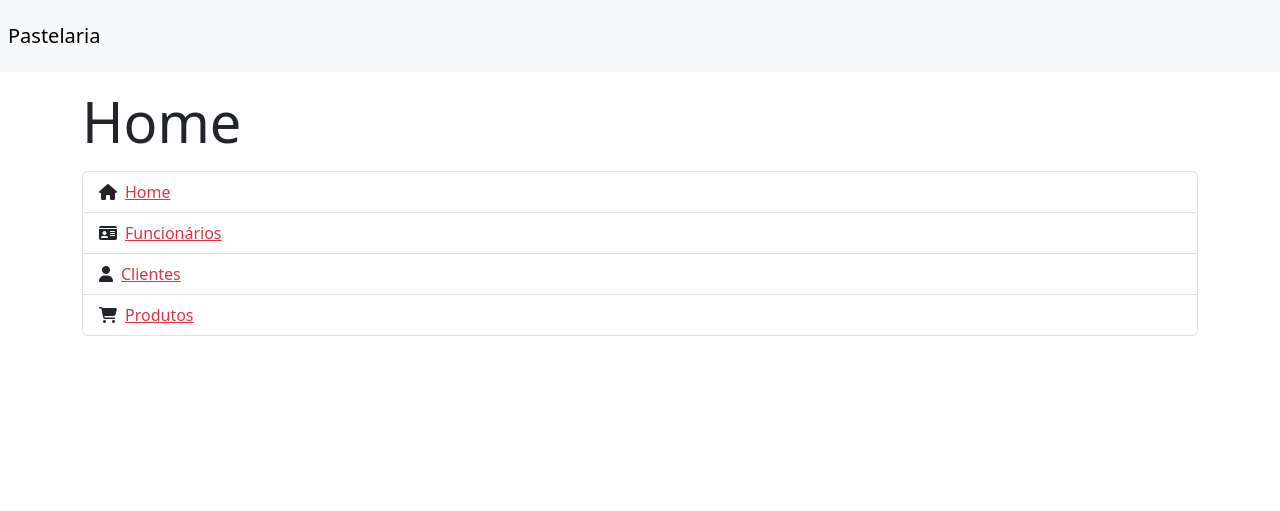
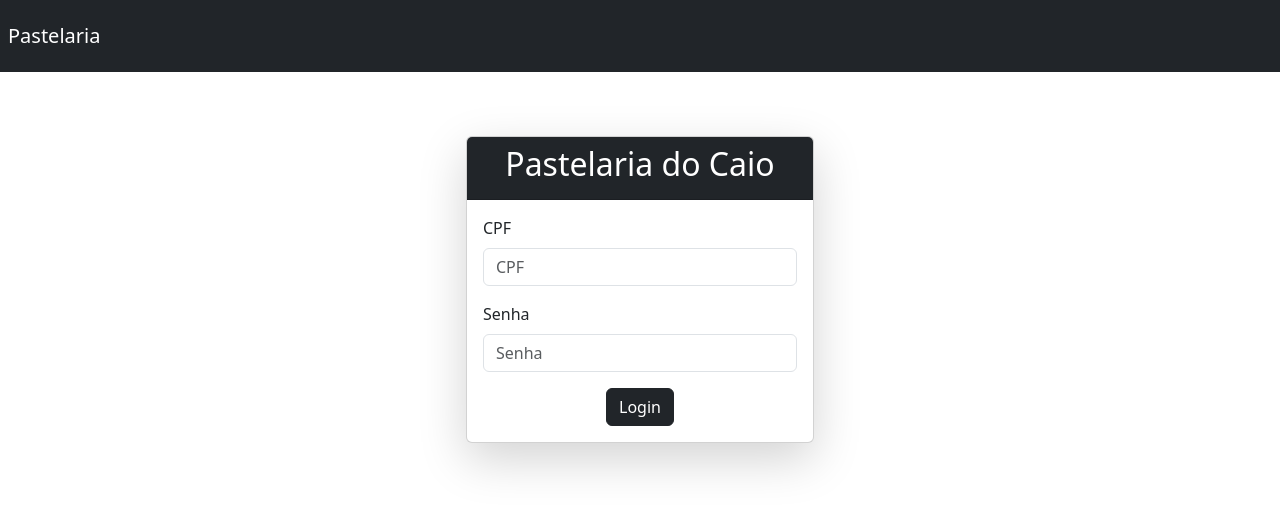
Before and after one commit to caiomoreiradc/comandas_appnovo, a Flask app: page / in a window 1280 px wide. Shown: the top 511 px of the page. Run offline with Flask 3, Linux system fonts and the light colour scheme; some libraries are stand-ins or nearby versions.

Commit message:
Atividade3

```diff
--- a/src/main.py
+++ b/src/main.py
@@ -1,20 +1,33 @@
-from flask import Flask
+from flask import Flask, session
+import os
 
-# import blueprint criado
 from mod_funcionario.funcionario import bp_funcionario
 from mod_cliente.cliente import bp_cliente
 from mod_index.index import bp_index
 from mod_produto.produto import bp_produto
 from mod_erro.erro import bp_erro
+from mod_login.login import bp_login
+
+
 
 app = Flask(__name__)
-# registro das rotas do blueprint
+
+app.secret_key = os.urandom(12).hex()
+
 app.register_blueprint(bp_funcionario)
+app.register_blueprint(bp_login)
 app.register_blueprint(bp_cliente)
 app.register_blueprint(bp_index)
 app.register_blueprint(bp_produto)
 app.register_blueprint(bp_erro)
 
+
+app.config.update(
+  SESSION_COOKIE_SAMESITE='None',
+  SESSION_COOKIE_SECURE='True'
+)
+
+
 if __name__ == "__main__":
     """ Inicia o aplicativo WEB Flask """
     app.run(host='0.0.0.0', port=5000, debug=True)
--- a/src/mod_cliente/cliente.py
+++ b/src/mod_cliente/cliente.py
@@ -1,5 +1,6 @@
 from flask import Blueprint, render_template, request, redirect, url_for
 import requests
+from mod_login.login import validaSessao
 from funcoes import Funcoes
 from settings import HEADERS_API, ENDPOINT_CLIENTE
 
--- a/src/mod_cliente/templates/formListaCliente.html
+++ b/src/mod_cliente/templates/formListaCliente.html
@@ -5,7 +5,7 @@
 {% block content %}
     <h1 class="display-4">Clientes</h1>
     <form action="{{ url_for('cliente.formCliente') }}" method="GET">
-        <button class="btn btn-primary mb-3">Novo Cliente</button>
+        <button class="btn btn-dark mb-3">Novo Cliente</button>
     </form>
 
     <div class="table-responsive">
@@ -34,8 +34,8 @@
                     <td>{{ row['dia_fiado'] }}</td>
                     <td>{{ row['senha'] }}</td>
                     <td>
-                        <a href="#"><i class="fas fa-edit"></i></a>
-                        <a href="#"><i class="fas fa-trash"></i></a>
+                        <a href="#"><i class="fas fa-edit text-dark"></i></a>
+                        <a href="#"><i class="fas fa-trash text-dark"></i></a>
                     </td>
                 </tr>
                 {% endfor %}
--- a/src/mod_funcionario/funcionario.py
+++ b/src/mod_funcionario/funcionario.py
@@ -2,10 +2,12 @@ from flask import Blueprint, render_template, request, redirect, url_for
 import requests
 from funcoes import Funcoes
 from settings import HEADERS_API, ENDPOINT_FUNCIONARIO
+from mod_login.login import validaSessao
 bp_funcionario = Blueprint('funcionario', __name__, url_prefix="/funcionario", template_folder='templates')
 
 ''' rotas dos formulários '''
 @bp_funcionario.route('/', methods=['GET', 'POST'])
+@validaSessao
 def formListaFuncionario():
     try:
         response = requests.get(ENDPOINT_FUNCIONARIO, headers=HEADERS_API)
@@ -19,8 +21,12 @@ def formListaFuncionario():
 @bp_funcionario.route('/form-funcionario/', methods=['GET'])
 def formFuncionario():
     return render_template('formFuncionario.html')
+@validaSessao
+def formFuncionario():
+  return render_template('formFuncionario.html')
 
 @bp_funcionario.route('/insert', methods=['POST'])
+@validaSessao
 def insert():
     try:
         # dados enviados via FORM
--- a/src/mod_index/index.py
+++ b/src/mod_index/index.py
@@ -1,7 +1,10 @@
 from flask import Blueprint, render_template
-bp_index = Blueprint('index', __name__, url_prefix="/", template_folder='templates')
+from mod_login.login import validaSessao
+
+bp_index = Blueprint('index', __name__, url_prefix="/home", template_folder='templates')
 
 ''' rotas dos formulários '''
-@bp_index.route('/')
+@bp_index.route('/home')
+
 def formListaIndex():
     return render_template('formIndex.html'), 200
--- a/src/mod_index/templates/formIndex.html
+++ b/src/mod_index/templates/formIndex.html
@@ -5,10 +5,18 @@
 {% block content %}
     <h1 class="display-4">Home</h1>
 
+    <style>
+            a
+        {
+            text-decoration: none;
+        }
+    </style>
+
     <ul class="list-group mt-3">
-        <li class="list-group-item"><i class="fas fa-home me-2"></i><a href="{{ url_for('index.formListaIndex') }}"  class="text-danger">Home</a></li>
-        <li class="list-group-item"><i class="fa fa-id-card me-2"></i><a href="{{ url_for('funcionario.formListaFuncionario') }}"  class="text-danger">Funcionários</a></li>
-        <li class="list-group-item"><i class="fa fa-user me-2"></i><a href="{{ url_for('cliente.formListaCliente') }}"  class="text-danger">Clientes</a></li>
-        <li class="list-group-item"><i class="fa fa fa-shopping-cart me-2"></i><a href="{{ url_for('produto.formListaProduto') }} " class="text-danger">Produtos</a></li>
+        <li class="list-group-item"><i class="fas fa-home me-2"></i><a href="{{ url_for('index.formListaIndex') }}"  class="text-dark">Home</a></li>
+        <li class="list-group-item"><i class="fa fa-id-card me-2"></i><a href="{{ url_for('funcionario.formListaFuncionario') }}"  class="text-dark">Funcionários</a></li>
+        <li class="list-group-item"><i class="fa fa-user me-2"></i><a href="{{ url_for('cliente.formListaCliente') }}"  class="text-dark">Clientes</a></li>
+        <li class="list-group-item"><i class="fa fa fa-shopping-cart me-2"></i><a href="{{ url_for('produto.formListaProduto') }} " class="text-dark">Produtos</a></li>
+        <li class="list-group-item"><i class="fas fa-door-open"></i><a href="{{ url_for('login.logoff') }} " class="text-dark"></i>     Sair</a></li>
     </ul>
 {% endblock %}
--- /dev/null
+++ b/src/mod_login/Templates/formLogin.html
@@ -0,0 +1,33 @@
+{% extends "base.html" %}
+
+{% block title %}Login{% endblock %}
+
+{% block content %}
+<div class="container">
+    <div class="row justify-content-center mt-5">
+        <div class="col-md-6 col-lg-4">
+            <div class="card shadow-lg">
+                <div class="card-header text-center bg-dark">
+                    <h2 class="text-white">Pastelaria do Caio</h2>
+                </div>
+                <div class="card-body">
+                    <form action="{{ url_for('login.validaLogin') }}" method="post">
+                        <div class="mb-3">
+                            <label for="cpf" class="form-label">CPF</label>
+                            <input type="text" class="form-control" id="cpf" name="cpf" placeholder="CPF" required maxlength="14">
+                        </div>
+                        <div class="mb-3">
+                            <label for="senha" class="form-label">Senha</label>
+                            <input type="password" class="form-control" id="senha" name="senha" placeholder="Senha" required>
+                        </div>
+                        <div class="d-flex justify-content-center">
+                            <button type="submit" class="btn btn-dark">Login</button>
+                        </div>
+                    </form>
+                </div>
+            </div>
+        </div>
+    </div>
+</div>
+<script src="../../static/helper/masks.js"></script>
+{% endblock %}
--- /dev/null
+++ b/src/mod_login/login.py
@@ -0,0 +1,66 @@
+from flask import Blueprint, render_template, request, redirect, url_for,session
+import jwt
+import requests
+from funcoes import Funcoes
+from functools import wraps
+
+from settings import ENDPOINT_LOGIN, HEADERS_API
+
+bp_login = Blueprint( 'login' , __name__,url_prefix='/',	template_folder='templates' )
+
+@bp_login.route('/' , methods = ['GET', 'POST'])
+def login():
+  return render_template("formLogin.html")
+
+@bp_login.route('/login', methods=['POST'])
+def validaLogin():
+    try:
+        session.clear()
+        cpf = request.form['cpf']
+        senha = Funcoes.cifraSenha(request.form['senha'])
+
+        payload = {'cpf': cpf, 'senha':senha}
+        response = requests.post(ENDPOINT_LOGIN, headers=HEADERS_API, json=payload)
+        result = response.json()
+
+        if (result[1] != 200):
+            raise Exception(result[0])
+
+        token = jwt.decode(result[0]['access_token'],
+            "TokenSecreto",
+            algorithms=["HS256"])
+
+        if (cpf == token['cpf']):
+            session['login'] = token['nome']
+            session['grupo'] = changeToGroupName(token['grupo'])
+
+            return redirect(url_for('index.formListaIndex'))
+        else:
+            raise Exception("Falha de Login! Verifique seus dados e tente novamente!")
+
+    except Exception as e:
+        return redirect(url_for('login.login', msgErro=e.args[0]))
+
+@bp_login.route("/logoff", methods=['GET'])
+def logoff():
+    session.pop('login', None)
+    session.clear()
+
+    return redirect(url_for('login.login'))
+
+def validaSessao(f):
+    @wraps(f)
+    def decorated_function(*args, **kwargs):
+        if 'login' not in session:
+            return redirect(url_for('login.login', msgErro='Usuário não logado!'))
+        else:
+            return f(*args, **kwargs)
+    return decorated_function
+
+def changeToGroupName(grupo):
+    if grupo == 1:
+        return 'Atendente'
+    elif grupo == 2:
+        return 'Caixa'
+    elif grupo == 3:
+        return 'Administrador'
--- a/src/mod_produto/produto.py
+++ b/src/mod_produto/produto.py
@@ -1,12 +1,14 @@
 import base64
 from flask import Blueprint, render_template, request, redirect, url_for
 import requests
+from mod_login.login import validaSessao
 from settings import HEADERS_API, ENDPOINT_PRODUTO
 
 bp_produto = Blueprint('produto', __name__, url_prefix="/produto", template_folder='templates')
 
 ''' rotas dos formulários '''
 @bp_produto.route('/', methods=['GET', 'POST'])
+@validaSessao
 def formListaProduto():
     try:
         response = requests.get(ENDPOINT_PRODUTO, headers=HEADERS_API)
@@ -19,10 +21,12 @@ def formListaProduto():
         return render_template('formListaProduto.html', msgErro=e.args[0])
 
 @bp_produto.route('/form-produto/', methods=['GET'])
+@validaSessao
 def formProduto():
     return render_template('formProduto.html')
 
 @bp_produto.route('/insert', methods=['POST'])
+@validaSessao
 def insert():
     print("Caindo produto")
     try:
--- a/src/templates/base.html
+++ b/src/templates/base.html
@@ -8,8 +8,8 @@
     <link rel="shortcut icon" href="{{ url_for('static', filename='favicon.ico') }}">
 </head>
 <body>
-    <nav class="navbar navbar-expand-lg navbar-light bg-light ">
-        <a class="navbar-brand m-2" href="{{ url_for('index.formListaIndex') }}">Pastelaria</a>
+    <nav class="navbar navbar-expand-lg navbar-light bg-dark ">
+        <a class="navbar-brand m-2 text-white"  href="{{ url_for('index.formListaIndex') }}">Pastelaria</a>
     </nav>
 
     <div class="container mt-3 flex">
@@ -23,19 +23,6 @@
         </div>
     </div>
 
-    {% if request.args.get('msg'): %}
-    <h3>{{ request.args.get('msg') }}</h3>
-    <br>
-    {% elif msg: %}
-    <h3>{{ msg }}</h3>
-    <br>
-    {% elif request.args.get('msgErro'): %}
-    <h3>{{ request.args.get('msgErro') }}</h3>
-    <br>
-    {% elif msgErro: %}
-    <h3>{{ msgErro }}</h3>
-    <br>
-    {% endif %}
 
 
 
```
Also changed, not shown: 1 other file.
